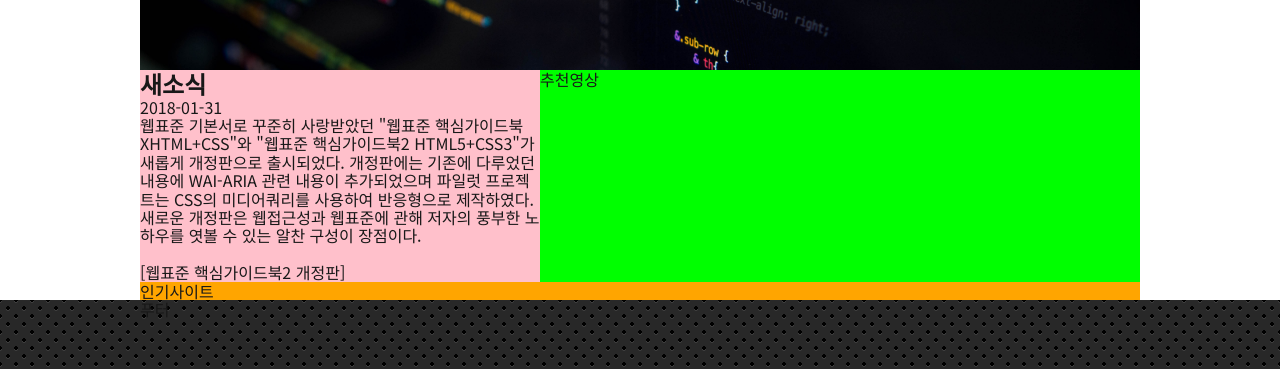
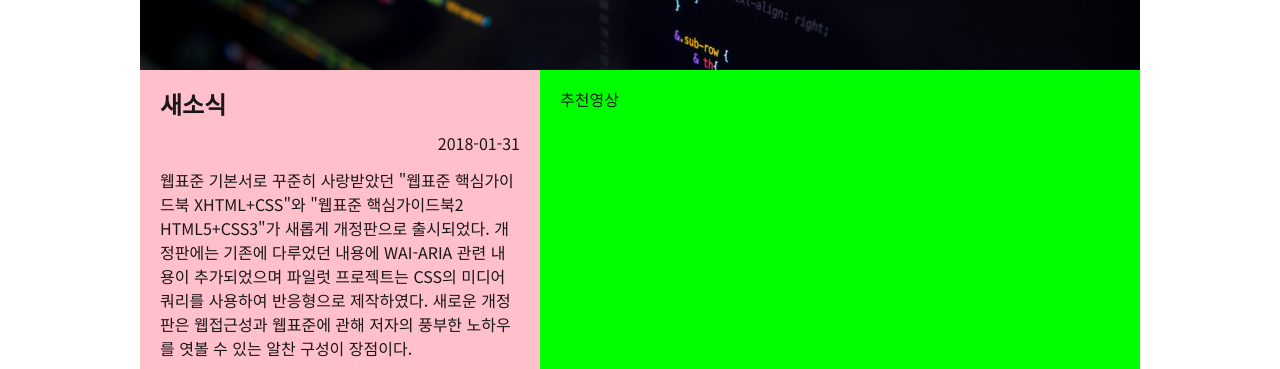
Before and after one commit to skywalkerKS/skywalkerKS.github.io, a plain HTML site: page index.html in a window 1280 px wide. Shown: the part 430-799 px from the top of the page. Drawn offline with Linux system fonts and the light colour scheme.

Commit message:
새소식 디자인 완성

```diff
--- a/css/style.css
+++ b/css/style.css
@@ -6,6 +6,7 @@
 * {
     margin: 0;
     padding: 0;
+    box-sizing: border-box;
 }
 
 ul {
@@ -224,12 +225,37 @@ body {
     }
 }
 
+.news,
+.media,
+.favorite {
+    padding: 20px;
+}
+
 
 /* 새소식*/
 
 .news {
     background-color: pink;
     width: 400px;
+}
+
+.news-date {
+    display: block;
+    text-align: right;
+    margin: 1em 0;
+}
+
+.news-brief {
+    line-height: 1.5;
+    margin: 1em 0;
+}
+
+.news-thumbnail {
+    text-align: center;
+}
+
+.news-thumbnail img {
+    width: 50%;
 }
 
 
```
Lines whose indentation alone changed are shown as unchanged.
